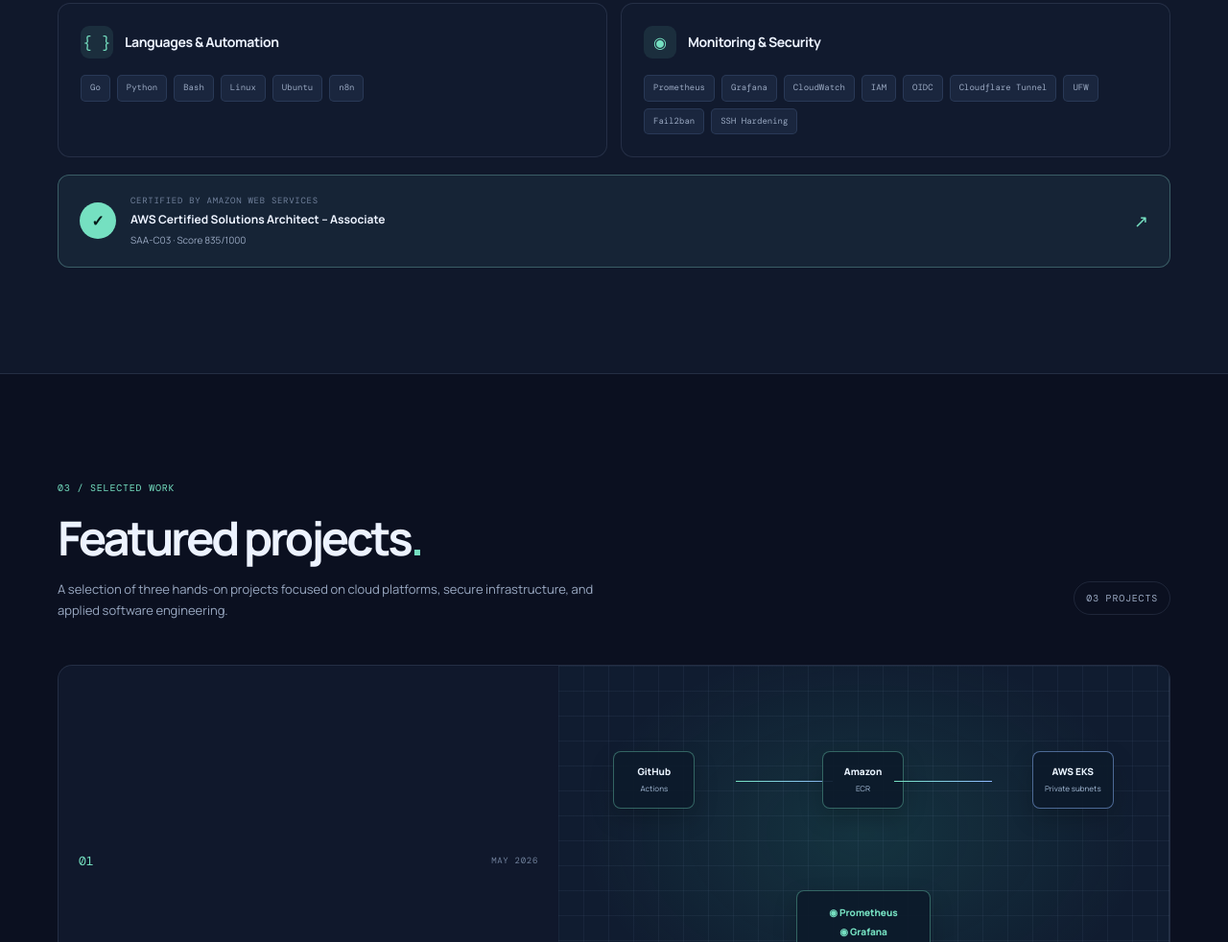
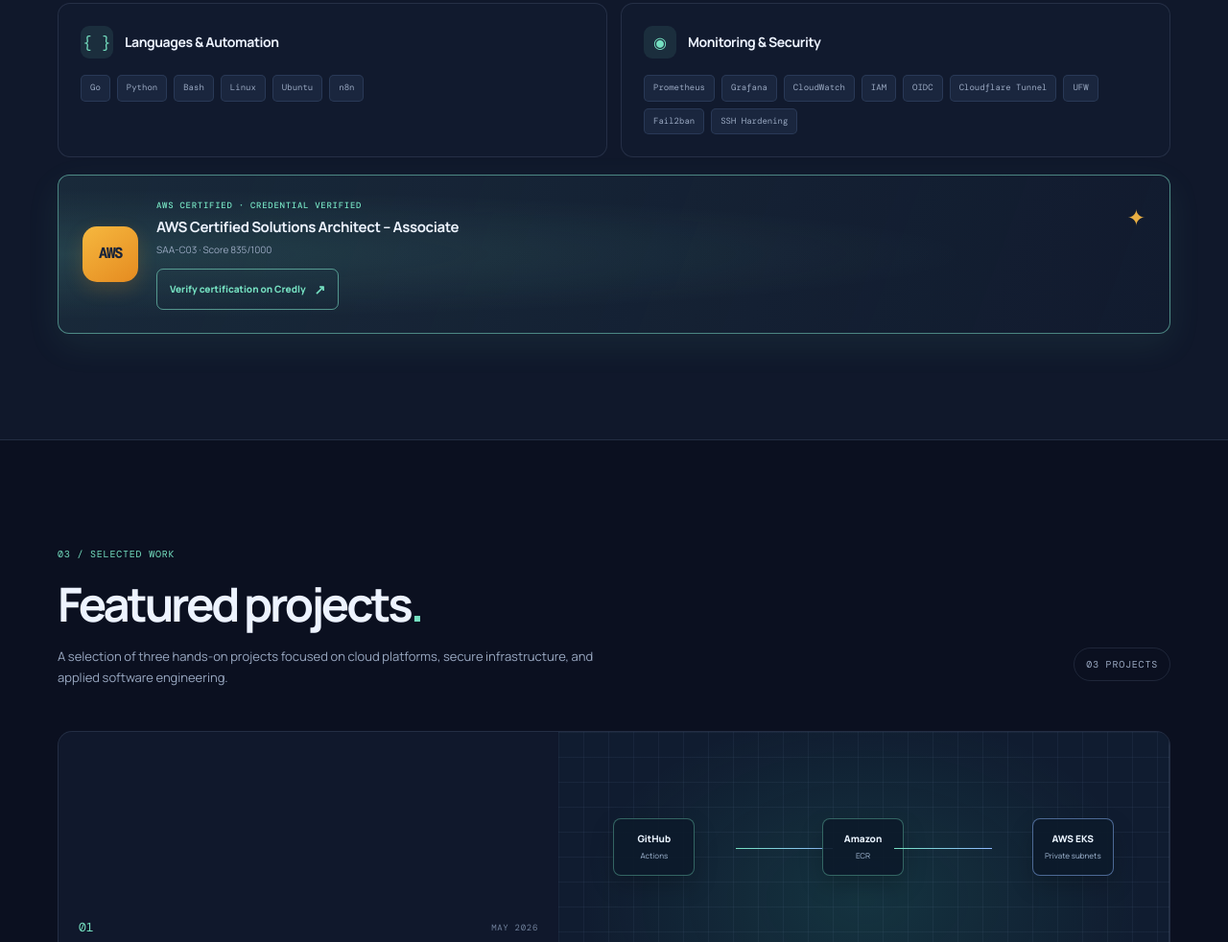
Before and after one commit to muhammad21236/muhammad21236.github.io, a plain HTML site: page index.html in a window 1280 px wide. Shown: the part 1791-2773 px from the top of the page at 96% size. Drawn offline with nearby package versions, Linux system fonts and the light colour scheme.

Commit message:
Add featured AWS certification details
Added a featured certification section for AWS Certified Solutions Architect.

```diff
--- a/index.html
+++ b/index.html
@@ -96,7 +96,18 @@
           <article class="skill-card"><div class="skill-card-head"><span class="skill-icon">{ }</span><h3>Languages &amp; Automation</h3></div><div class="tags"><span>Go</span><span>Python</span><span>Bash</span><span>Linux</span><span>Ubuntu</span><span>n8n</span></div></article>
           <article class="skill-card"><div class="skill-card-head"><span class="skill-icon">◉</span><h3>Monitoring &amp; Security</h3></div><div class="tags"><span>Prometheus</span><span>Grafana</span><span>CloudWatch</span><span>IAM</span><span>OIDC</span><span>Cloudflare Tunnel</span><span>UFW</span><span>Fail2ban</span><span>SSH Hardening</span></div></article>
         </div>
-        <div class="cert-strip"><div class="cert-seal">✓</div><div><span class="fact-label">CERTIFIED BY AMAZON WEB SERVICES</span><strong>AWS Certified Solutions Architect – Associate</strong><small> SAA-C03 · Score 835/1000</small></div><span class="cert-arrow">↗</span></div>
+        <div class="cert-strip cert-featured">
+          <div class="cert-seal" aria-hidden="true">AWS</div>
+          <div class="cert-details">
+            <span class="fact-label">AWS CERTIFIED · CREDENTIAL VERIFIED</span>
+            <strong>AWS Certified Solutions Architect – Associate</strong>
+            <small>SAA-C03 · Score 835/1000</small>
+            <a class="cert-verify" href="https://www.credly.com/badges/11fe2ad3-774a-4ced-8c95-a34146874aac/public_url" target="_blank" rel="noopener noreferrer">
+              Verify certification on Credly <span aria-hidden="true">↗</span>
+            </a>
+          </div>
+          <span class="cert-arrow" aria-hidden="true">✦</span>
+        </div>
       </div>
     </section>
 
```
